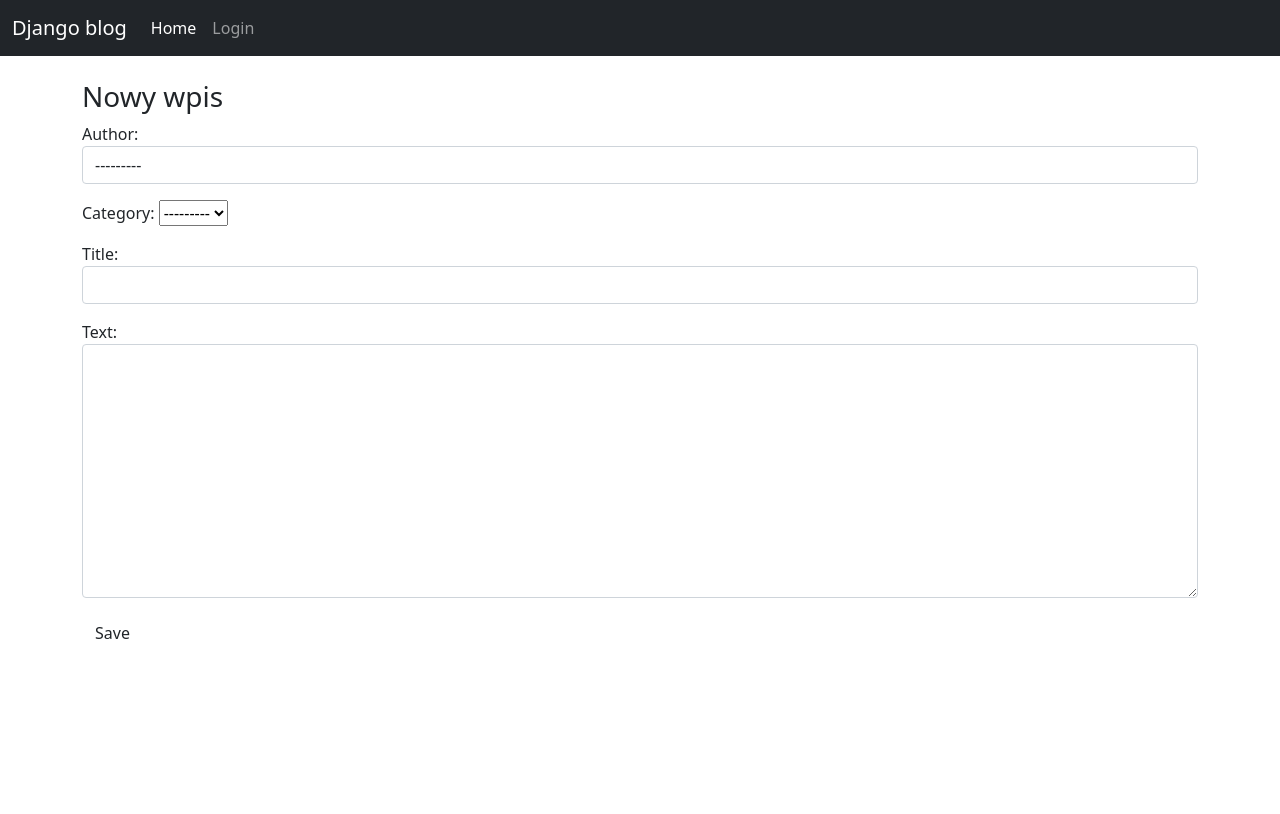
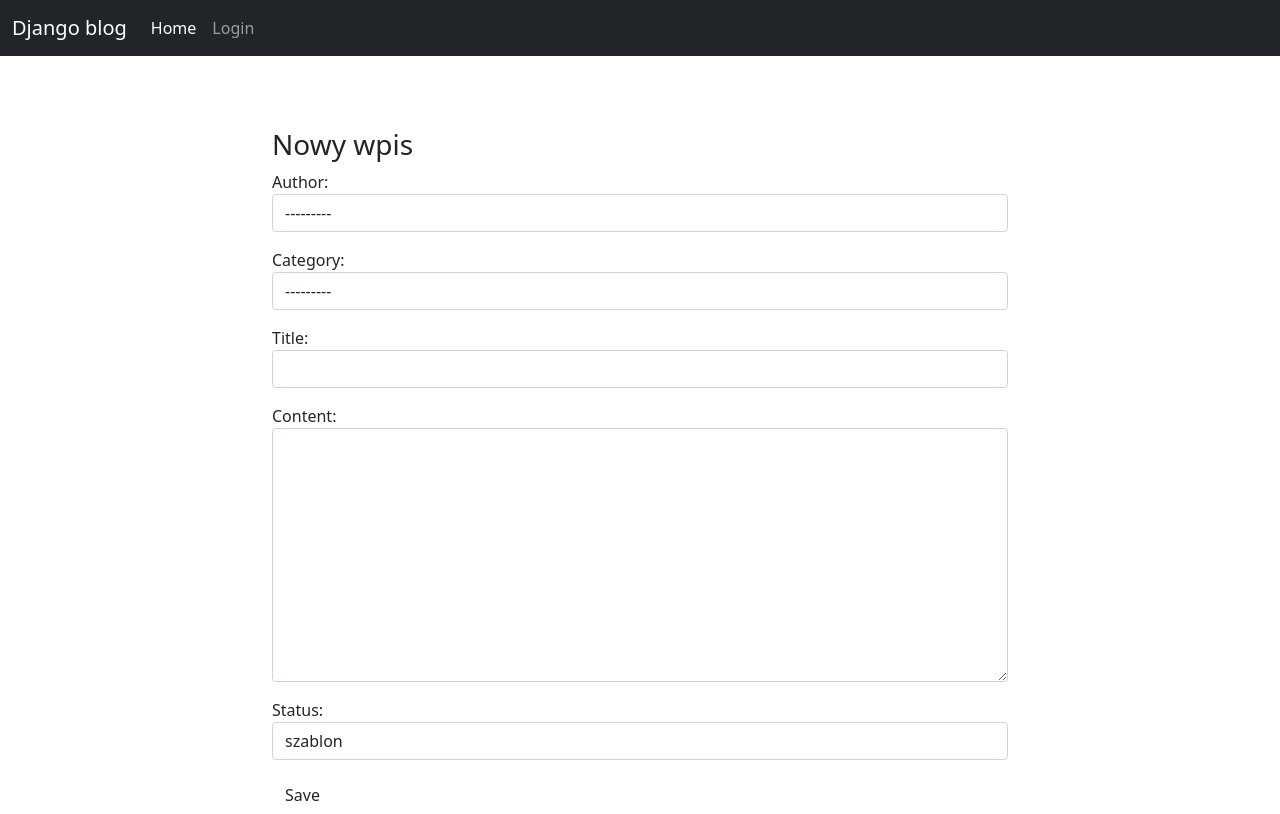
Before and after one commit to MirekRogowski/mysite, a Django app: page /post/new in a window 1280 px wide. Before the commit the page ends 639 px from the top, so only its background shows below. Run offline with Django 4.2, Linux system fonts and the light colour scheme; data that the repository does not hold is empty.

Commit message:
status publish

```diff
--- a/blog/forms.py
+++ b/blog/forms.py
@@ -1,44 +1,37 @@
 from django import forms
 from .models import Post, Category
-
-
-# def category_list():
-#     category = Category.objects.all().values_list('content', 'content')
-#     choices_list = []
-#     for item in category:
-#         choices_list.append(item)
-#     return choices_list
 
 
 class PostForm(forms.ModelForm):
     class Meta:
         model = Post
-        fields = ('author', 'category', 'title',  'text')
+        fields = ('author', 'category', 'title', 'content', 'status')
         widgets = {
             'author': forms.Select(attrs={'class': 'form-control'}),
-            # 'category': forms.Select(choices=category_list(), attrs={'class': 'form-control'}),
+            'category': forms.Select(attrs={'class': 'form-control'}),
             'title': forms.TextInput(attrs={'class': 'form-control'}),
-             'text': forms.Textarea(attrs={'class': 'form-control'}),
+            'content': forms.Textarea(attrs={'class': 'form-control'}),
+            'status': forms.Select(attrs={'class': 'form-control'}),
         }
 
 
 class UpdateForm(forms.ModelForm):
     class Meta:
         model = Post
-        fields = ('author', 'category', 'title', 'text')
+        fields = ('author', 'category', 'title', 'content','status')
         widgets = {
             'author': forms.Select(attrs={'class': 'form-control'}),
-            # 'category': forms.Select(choices=category_list(), attrs={'class': 'form-control'}),
+            'category': forms.Select(attrs={'class': 'form-control'}),
             'title': forms.TextInput(attrs={'class': 'form-control'}),
-            'text': forms.Textarea(attrs={'class': 'form-control'}),
+            'content': forms.Textarea(attrs={'class': 'form-control'}),
+            'status': forms.Select(attrs={'class': 'form-control'}),
         }
 
 
 class CategoryForm(forms.ModelForm):
     class Meta:
         model = Category
-        fields = ('content',)
+        fields = ('name',)
         widgets = {
             'name_category': forms.TextInput(attrs={'class': 'form-control'}),
-
         }
--- a/blog/models.py
+++ b/blog/models.py
@@ -1,37 +1,41 @@
 from django.conf import settings
 from django.db import models
-from django.utils import timezone
-from django.urls import reverse
-# from tinymce.models import HTMLField
 
 
 class Category(models.Model):
-    content = models.CharField(max_length=30)
+    name = models.CharField(max_length=30)
 
     def __str__(self):
-        return self.content
+        return self.name
 
 
 class Post(models.Model):
+    options = (
+        ('publish', 'opublikuj'),
+        ('draft', 'szablon')
+    )
     author = models.ForeignKey(settings.AUTH_USER_MODEL, on_delete=models.CASCADE)
     title = models.CharField(max_length=200)
-    text = models.TextField()
+    content = models.TextField()
     created_date = models.DateTimeField(auto_now_add=True)
     update_date = models.DateTimeField(auto_now=True)
     category = models.ForeignKey('Category', related_name='posts', on_delete=models.CASCADE)
-    status = models.CharField(choices=(('publish', 'opublikuj'), ('draft', 'szablon')), max_length=10, default='draft')
-    # def publish(self):
-    #     self.published_date = timezone.now()
-    #     self.save()
+    status = models.CharField(choices=options, max_length=10, default='draft')
 
     def __str__(self):
-        return f"{self.author} - {self.title} -{self.category.content}"
+        return f"{self.author} - {self.title} -{self.category.name}"
+
+    class Meta:
+        ordering = ['-created_date']
 
 
 class Comment(models.Model):
+    post = models.ForeignKey('Post', related_name='comments', on_delete=models.CASCADE)
+    name = models.CharField(max_length=20)
+    email = models.EmailField()
     content = models.TextField()
     created_date = models.DateTimeField(auto_now_add=True)
-    post = models.ForeignKey('Post', related_name='comments', on_delete=models.CASCADE)
+
 
     def __str__(self):
         return self.post
--- a/blog/templates/blog/base.html
+++ b/blog/templates/blog/base.html
@@ -44,9 +44,13 @@
 
 
     <div class = "container">
-        <br>
-        {% block content %}
-        {% endblock %}
+      <div class=" row justify-content-md-center pt-5" >
+          <div class="col-md-8">
+            <br>
+            {% block content %}
+            {% endblock %}
+          </div>
+      </div>
     </div>
     <!-- Optional JavaScript; choose one of the two! -->
 
--- a/blog/templates/blog/category_post.html
+++ b/blog/templates/blog/category_post.html
@@ -1,5 +1,7 @@
 {% extends 'blog/base.html' %}
 {% block content %}
+to jest brak pola {{ post.category.name }}
+
 {% if category_posts %}
     <h3>Posty dla kategorii: {{ category }}</h3>
          {% for post in category_posts %}
@@ -17,6 +19,7 @@
         {% endfor %}
 {% else %}
     <div>
+        to jest brak pola {{ post.category.name }}
         <h3>Brak postów</h3>
     </div>
 {% endif %}
--- a/blog/templates/blog/post_detail.html
+++ b/blog/templates/blog/post_detail.html
@@ -9,7 +9,7 @@
              <h2>{{ post.title }} </h2>
                 {{ post.author }} - {{ post.created_date|date:"d F, Y" }}
                 {{ post.category }}
-            <div>{{ post.text }}</div>
+            <div>{{ post.content | safe }}</div>
 
         {% endif %}
 
--- a/blog/templates/blog/post_list.html
+++ b/blog/templates/blog/post_list.html
@@ -6,7 +6,7 @@
             <div class="date">
                 Wpis z dnia {{ post.created_date|date:"d F, Y" }}
             </div>
-            <h2><a href="{% url 'post_detail' pk=post.pk %}">{{ post.title }}</a></h2>
+            <h2><a class="text-dark" href="{% url 'post_detail' pk=post.pk %}">{{ post.title }}</a></h2>
             <p>{{ post.text|linebreaksbr }}</p>
         </div>
     {% endfor %}
--- a/blog/urls.py
+++ b/blog/urls.py
@@ -10,7 +10,8 @@ urlpatterns = [
     path('post-delete/<int:pk>', views.DeletePostView.as_view(), name='post-delete'),
     # path('post/<int:pk>/', views.post_detail, name='post_detail'),
     path('category-add/', views.AddCategoryView.as_view(), name='category-add'),
-    path('category-post/<str:category>/', views.post_category_view, name='category-post'),
+    # path('category-post/<str:category>/', views.post_category_view, name='category-post'),
     # path('category-post/<str:category>/', views.PostCategoryView.as_view(), name='category-post'),
+    path('category-post/<int:pk>/', views.PostCategoryView.as_view(), name='category-post'),
     path('post/new', views.post_new, name='blog-post-new'),
 ]
--- a/blog/views.py
+++ b/blog/views.py
@@ -1,24 +1,16 @@
 from django.shortcuts import render, get_object_or_404, redirect
 from django.views.generic import ListView, DetailView, CreateView, UpdateView, DeleteView
 from django.utils import timezone
-from django.urls import reverse_lazy, reverse
-
+from django.urls import reverse_lazy
 from .models import Post, Category
 from .forms import PostForm, UpdateForm, CategoryForm
 
 
-
-# Create your views here.
-# def post_list(request):
-#     posts = Post.objects.filter(published_date__lte=timezone.now()).order_by('-published_date')
-#     return render(request, 'blog/index.html', {'posts': posts})
-
-
-#post
 class HoneView(ListView):
     model = Post
     template_name = "blog/index.html"
     context_object_name = 'posts'
+    queryset = Post.objects.filter(status='publish')
     ordering = ['-created_date']
     # paginate_by = 5
 
@@ -54,7 +46,7 @@ class DeletePostView(DeleteView):
 
 #category
 class AddCategoryView(CreateView):
-    model = Category
+    model = Post
     form_class = CategoryForm
     template_name = 'blog/category_add.html'
     # zakomentowane linie poniewż używamy CategoryForm
@@ -65,17 +57,21 @@ class AddCategoryView(CreateView):
 def post_category_view(request, category):
     category_posts = Post.objects.filter(category=category)
     return render(request, 'blog/category_post.html',
-                  {'category': category,'category_posts': category_posts})
+                  {'category': category, 'category_posts': category_posts})
 
 
 class PostCategoryView(ListView):
     model = Post
+    # queryset = Post.posts.name()
     template_name = 'blog/category_post.html'
-    # template_name = 'blog/post_category.html'
+
+    # def get_queryset(self):
+    #     category = get_object_or_404(Category, id=self.kwargs.get('category__name'))
+    #     return Post.objects.filter(category_name=category)
 
     def get_queryset(self):
-        self.category = get_object_or_404(Post, id=self.kwargs['category'])
-        return Post.objects.filter(category=self.category)
+        # self.category = get_object_or_404(Post, id=self.kwargs['category'])
+        return Post.objects.filter(category_id=self.kwargs.get('pk'))
 
 
 
```
Also changed, not shown: blog/admin.py (+6 -1 lines), blog/templates/blog/index.html (+18 -12 lines), blog/migrations/0003_rename_content_category_name_and_more.py (added), blog/migrations/0004_rename_text_comment_content_rename_text_post_content.py (added).
